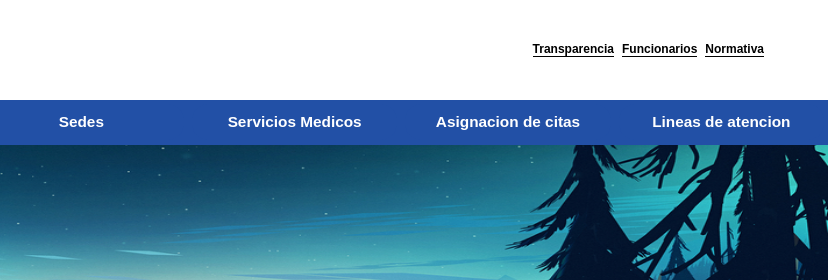
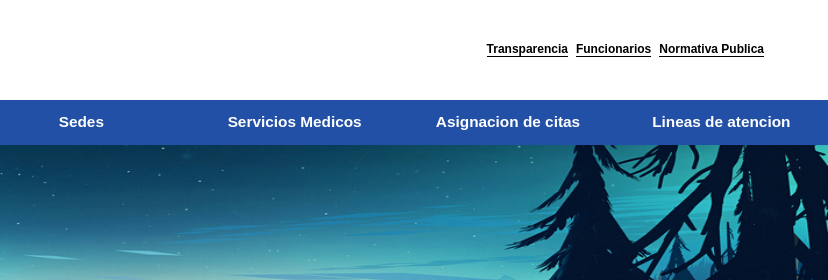
Before and after one commit to keymer2000/Practica-Git, a plain HTML site: page index2.html in a window 1280 px wide. Shown: the top 280 px of the page, 452-1280 px from the left. Drawn offline with Linux system fonts and the light colour scheme.

Commit message:
modifique el texto de norativa publica

```diff
--- a/index2.html
+++ b/index2.html
@@ -31,7 +31,7 @@
 
 			</div>
 			<div class="contenedor1_1_3">
-					<a href=""><spam class="items">Normativa</spam></a>
+					<a href=""><spam class="items">Normativa Publica</spam></a>
 					<a href=""><spam class="items">Funcionarios</spam></a>
 					<a href=""><spam class="items">Transparencia</spam></a>
 				</ul>
```
